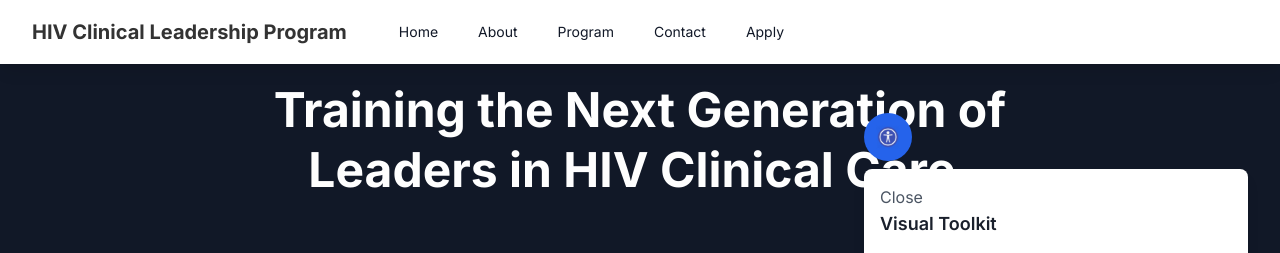
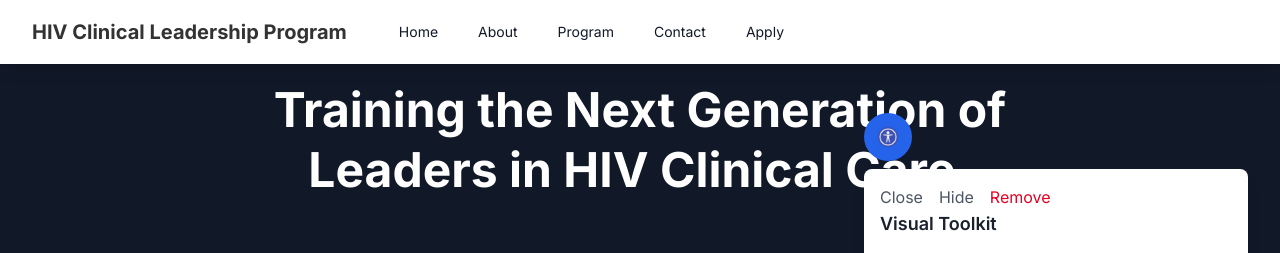
Before and after one commit to jusbuckingham/hiv-fellowship, a Next.js app: page / in a window 1280 px wide. Both pictures are taken after a click on the button "Toggle Accessibility Widget". Shown: the top 253 px of the page. Built offline with nearby package versions, Linux system fonts and the light colour scheme.

Commit message:
adding ability to hide and remove widget

```diff
--- a/src/components/Accessibility.tsx
+++ b/src/components/Accessibility.tsx
@@ -1,10 +1,10 @@
-// components/Accessibility.tsx
-
 import { useEffect, useState } from 'react';
 import Image from 'next/image';
 
 const Accessibility = () => {
   const [open, setOpen] = useState(false);
+  const [hidden, setHidden] = useState(false); // Track if the widget is hidden
+  const [removed, setRemoved] = useState(false); // Track if the widget is completely removed
 
   const [highlightLinks, setHighlightLinks] = useState(false);
   const [colorShift, setColorShift] = useState(false);
@@ -95,8 +95,22 @@ const Accessibility = () => {
     </div>
   );
 
+  if (removed) {
+    return null; // Widget completely removed
+  }
+
   return (
-    <div className="fixed bottom-4 right-4 z-50 md:bottom-6 md:right-6 lg:bottom-8 lg:right-8">
+    <div className={`fixed bottom-4 z-50 md:bottom-6 lg:bottom-8 transition-transform transform ${hidden ? 'translate-x-full right-0' : 'right-4 md:right-6 lg:right-8'}`}>
+      {hidden ? (
+        <button
+          onClick={() => setHidden(false)}
+          className="p-2 bg-blue-600 text-white rounded-l-full flex items-center justify-center fixed top-1/2 right-0"
+          aria-label="Show Accessibility Widget"
+        >
+          Show Widget
+        </button>
+      ) : (
+        <>
           <button
             onClick={() => setOpen(!open)}
             className="p-3 bg-blue-600 text-white rounded-full flex items-center justify-center"
@@ -113,6 +127,20 @@ const Accessibility = () => {
                   aria-label="Close Accessibility Widget"
                 >
                   Close
+                </button>
+                <button
+                  onClick={() => setHidden(true)}
+                  className="ml-4 text-gray-600 hover:text-gray-800"
+                  aria-label="Hide Accessibility Widget"
+                >
+                  Hide
+                </button>
+                <button
+                  onClick={() => setRemoved(true)}
+                  className="ml-4 text-red-600 hover:text-red-800"
+                  aria-label="Remove Accessibility Widget"
+                >
+                  Remove
                 </button>
                 <h2 className="text-lg font-semibold mb-2">Visual Toolkit</h2>
               </div>
@@ -154,6 +182,8 @@ const Accessibility = () => {
               </div>
             </div>
           )}
+        </>
+      )}
       {showPageStructure && (
         <div className="fixed inset-0 bg-gray-900 bg-opacity-50 flex items-center justify-center z-50">
           <div className="bg-white rounded-lg shadow-lg p-6 w-full max-w-md">
```
Lines whose indentation alone changed are shown as unchanged.
